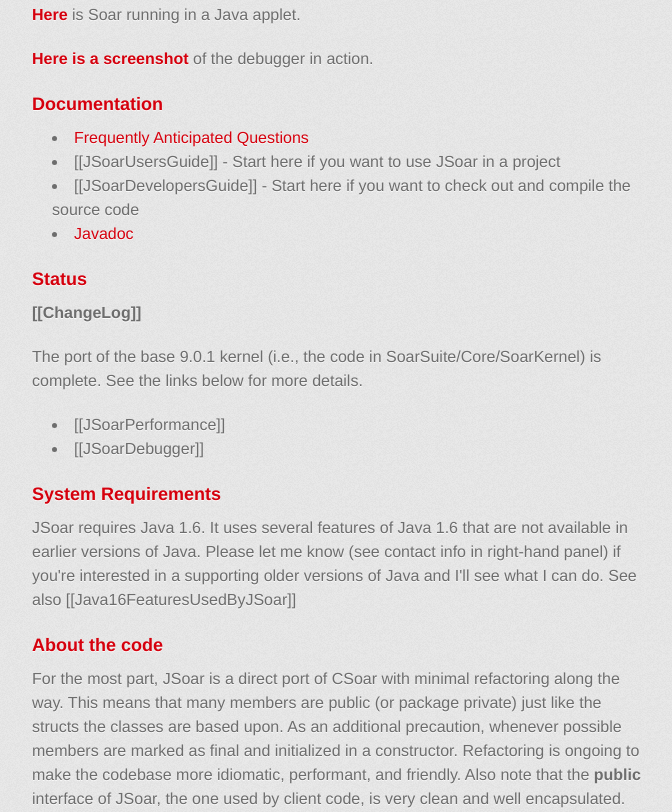
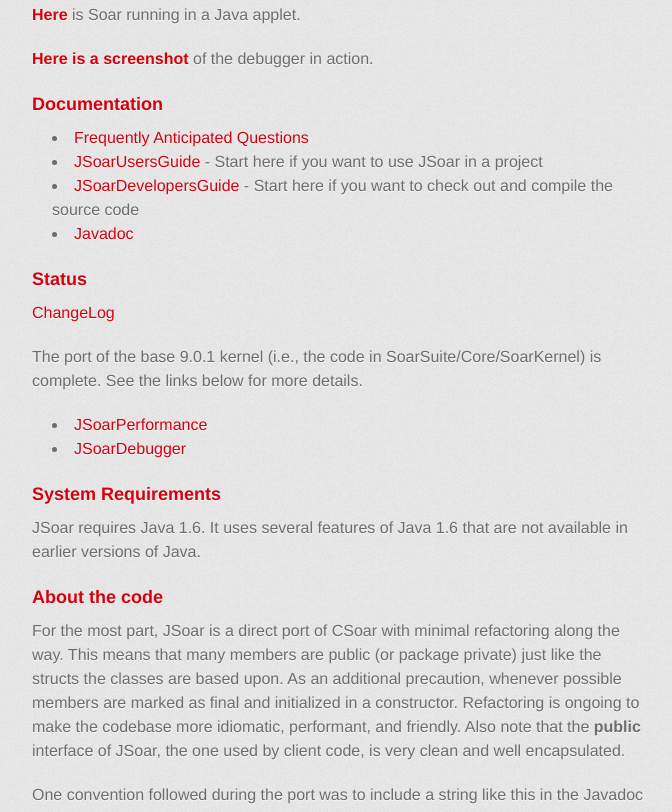
Before and after one commit to soartech/jsoar, a plain HTML site: page index.html in a window 1280 px wide. Shown: the part 636-1448 px from the top of the page, without its empty margins (298-970 px from the left). Drawn offline with Linux system fonts and the light colour scheme; a web font is replaced by a local one.

```diff
--- a/index.html
+++ b/index.html
@@ -50,23 +50,25 @@
 <h3>Documentation</h3>
 
 <ul>
-<li><a href="Faq">Frequently Anticipated Questions</a></li>
-<li>[[JSoarUsersGuide]] - Start here if you want to use JSoar in a project</li>
-<li>[[JSoarDevelopersGuide]] - Start here if you want to check out and compile the source code</li>
+<li><a href="https://github.com/soartech/jsoar/Faq">Frequently Anticipated Questions</a></li>
+<li>
+<a href="https://github.com/soartech/jsoar/JSoarUsersGuide">JSoarUsersGuide</a> - Start here if you want to use JSoar in a project</li>
+<li>
+<a href="https://github.com/soartech/jsoar/JSoarDevelopersGuide">JSoarDevelopersGuide</a> - Start here if you want to check out and compile the source code</li>
 <li>
 <a href="http://darevay.com/jsoar/current/docs/jsoar-core/api/">Javadoc</a> </li>
 </ul><h3>Status</h3>
 
-<p><strong>[[ChangeLog]]</strong></p>
+<p><strong><a href="https://github.com/soartech/jsoar/ChangeLog">ChangeLog</a></strong></p>
 
 <p>The port of the base 9.0.1 kernel (i.e., the code in SoarSuite/Core/SoarKernel) is complete. See the links below for more details.</p>
 
 <ul>
-<li>[[JSoarPerformance]]</li>
-<li>[[JSoarDebugger]]</li>
+<li><a href="https://github.com/soartech/jsoar/JSoarPerformance">JSoarPerformance</a></li>
+<li><a href="https://github.com/soartech/jsoar/JSoarDebugger">JSoarDebugger</a></li>
 </ul><h3>System Requirements</h3>
 
-<p>JSoar requires Java 1.6. It uses several features of Java 1.6 that are not available in earlier versions of Java. Please let me know (see contact info in right-hand panel) if you're interested in a supporting older versions of Java and I'll see what I can do. See also [[Java16FeaturesUsedByJSoar]] </p>
+<p>JSoar requires Java 1.6. It uses several features of Java 1.6 that are not available in earlier versions of Java.</p>
 
 <h3>About the code</h3>
 
```
Also changed, not shown: params.json (+1 -1 lines).
